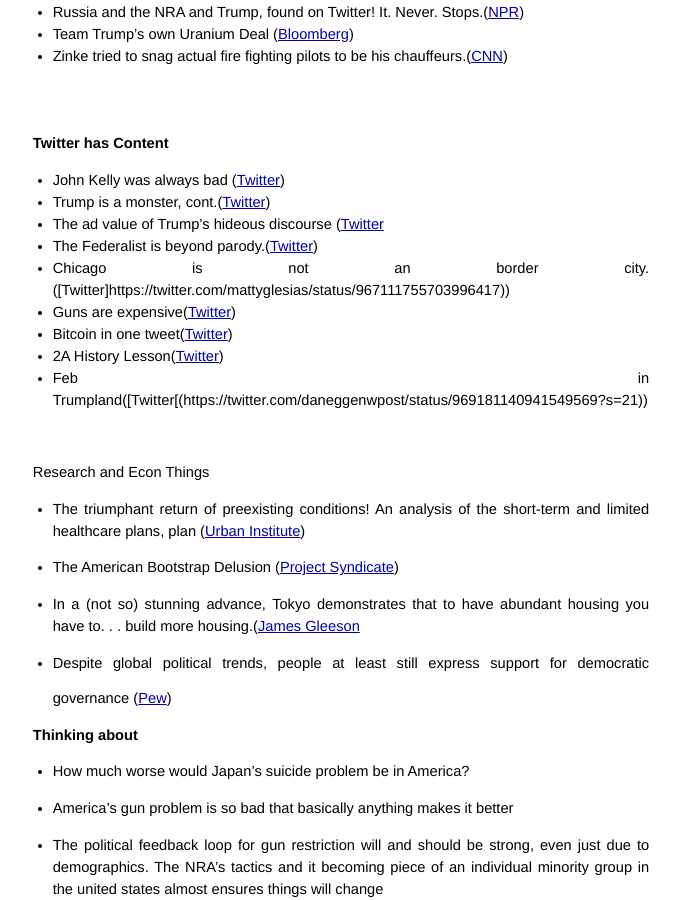
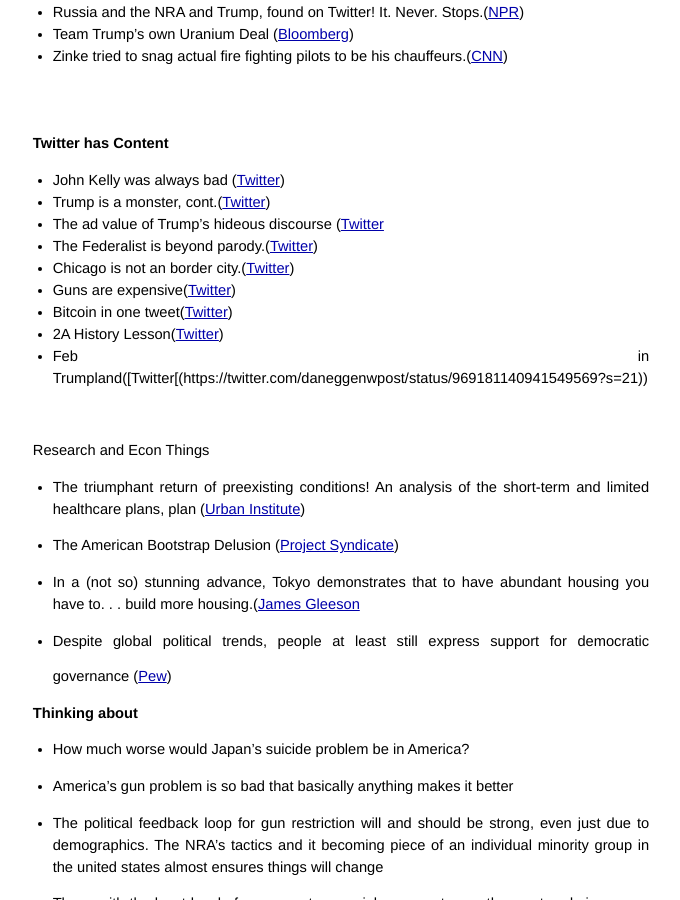
Before and after one commit to cwaldoch/cwaldoch.github.io, a Jekyll site: the page built from _posts/2018-03-02-Weekly-Roundup-No.-5.md, in a window 1280 px wide and 900 px high, scrolled down 1755 px. Shown: the whole window, without its empty margins (299-979 px from the left). Built offline with Jekyll 4.4.1, drawn with Linux system fonts in a browser that asks for light colours; our own code applies the rules of GitHub Pages for plain Markdown files; part of the change alters nothing that is shown.

Commit message:
Update 2018-03-02-Weekly-Roundup-No.-5.md

```diff
--- a/_posts/2018-03-02-Weekly-Roundup-No.-5.md
+++ b/_posts/2018-03-02-Weekly-Roundup-No.-5.md
@@ -45,7 +45,7 @@ It's happening all around us, all of the time. This week there seemed to be quit
 
 * Carson under the gun for spending at HUD. As a reminder, there's basically no real reason Carson should be in charge of HUD. ([NPR](https://www.npr.org/2018/02/28/589493664/ben-carson-and-hud-face-allegations-of-lavish-spending-including-31-000-furnitur?utm_source=facebook.com&utm_medium=social&utm_campaign=npr&utm_term=nprnews&utm_content=20180228))
 
-* Russia and the NRA and Trump, found on Twitter! It. Never. Stops.([NPR](Depth Of Russian Politician's Cultivation Of NRA Ties Revealed http://n.pr/2FJXKY2))
+* Russia and the NRA and Trump, found on Twitter! It. Never. Stops.([NPR](http://n.pr/2FJXKY2))
 * Team Trump's own Uranium Deal ([Bloomberg](https://www.bloomberg.com/amp/news/articles/2018-02-26/u-s-energy-chief-is-said-to-plan-nuclear-deal-talks-with-saudis))
 * Zinke tried to snag actual fire fighting pilots to be his chauffeurs.([CNN](https://amp.cnn.com/cnn/2018/02/27/politics/ryan-zinke-nra/index.html))
 
@@ -55,7 +55,7 @@ It's happening all around us, all of the time. This week there seemed to be quit
 * Trump is a monster, cont.([Twitter](https://twitter.com/mattmfm/status/967474049013121027))
 * The ad value of Trump's hideous discourse ([Twitter](https://twitter.com/nycsouthpaw/status/967464280592445440)
 * The Federalist is beyond parody.([Twitter](https://twitter.com/federalistpitch/status/967053666271354880))
-* Chicago is not an border city.([Twitter]https://twitter.com/mattyglesias/status/967111755703996417))
+* Chicago is not an border city.([Twitter](https://twitter.com/mattyglesias/status/967111755703996417))
 * Guns are expensive([Twitter](https://twitter.com/jndevereux/status/967523062123057158))
 * Bitcoin in one tweet([Twitter](https://twitter.com/k_morrissey/status/967607295956758528))
 * 2A History Lesson([Twitter](https://twitter.com/egavactip/status/967923256983420928))
```
